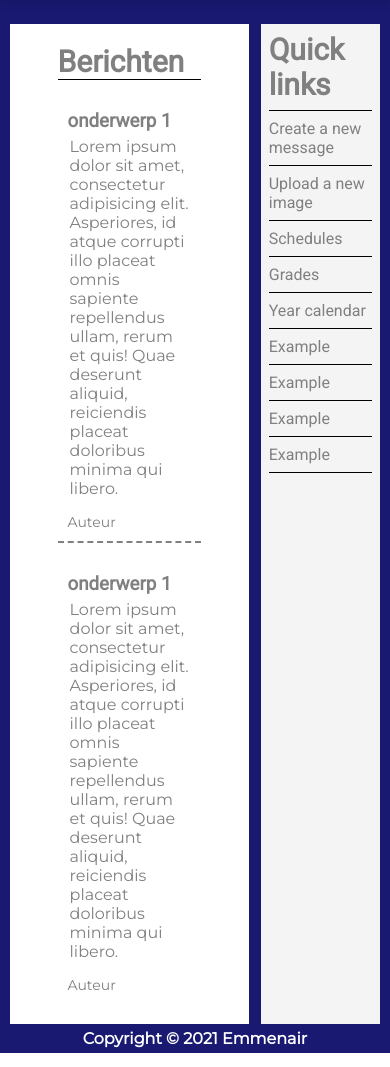
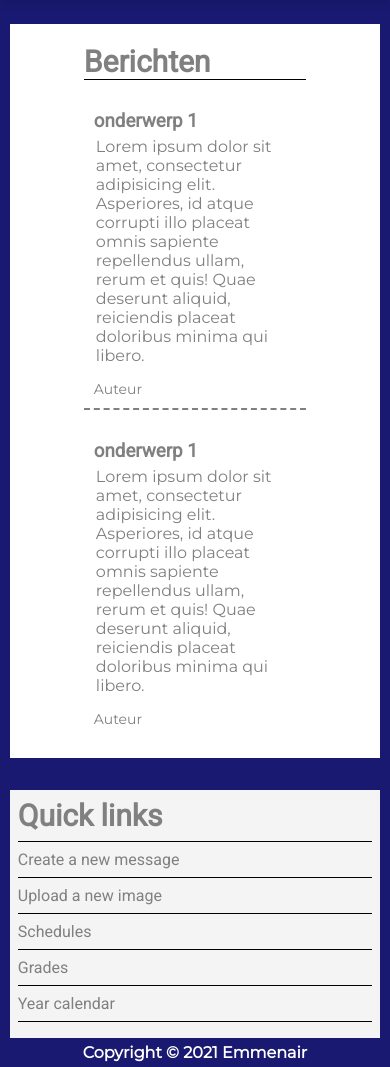
Before and after one commit to StendenRepo/Emmen-air, a PHP site: page /berichten.php?language=eng in a window 390 px wide. Shown: the part 76-1143 px from the top of the page. Run offline with PHP 8.4, Linux system fonts and the light colour scheme; some libraries are stand-ins or nearby versions.

Commit message:
made berichten.php responsive by using grid

```diff
--- a/public/berichten.php
+++ b/public/berichten.php
@@ -44,10 +44,6 @@ Opdracht: Project, berichten pagina.
         <p><a href="#"><?php echo $lang["quick-links-schedule"]?></a></p>
         <p><a href="#"><?php echo $lang["quick-links-grades"]?></a></p>
         <p><a href="#"><?php echo $lang["quick-links-yearcalendar"]?></a></p>
-        <p><a href="#"><?php echo $lang["quick-links-example"]; ?></a></p>
-        <p><a href="#"><?php echo $lang["quick-links-example"]; ?></a></p>
-        <p><a href="#"><?php echo $lang["quick-links-example"]; ?></a></p>
-        <p><a href="#"><?php echo $lang["quick-links-example"]; ?></a></p>
       </div>
     </div>
     <?php include "../templates/footer.php"; ?>
--- a/public/stylesheet.css
+++ b/public/stylesheet.css
@@ -6,6 +6,7 @@
     box-sizing: border-box;
     font-family: "Roboto", sans-serif;
 }
+
 
 /* gallerij pagina (Akash & Michel) */
 
@@ -31,7 +32,7 @@
     overflow: hidden;
 }
 
-.gallerij-image > img {
+.gallerij-image>img {
     width: 100%;
     height: 100%;
     object-fit: contain;
@@ -57,11 +58,13 @@
     padding: 20px;
 }
 
+
 /* Parent Container */
 
 .gallerij-image {
     position: relative;
 }
+
 
 /* Child Text Container */
 
@@ -79,6 +82,7 @@
     transition: visibility 0s, opacity 0.5s linear;
 }
 
+
 /* Hover on Parent Container */
 
 .gallerij-image:hover {
@@ -92,6 +96,7 @@
     visibility: visible;
     opacity: 0.7;
 }
+
 
 /* foto's */
 
@@ -193,6 +198,7 @@
 body {
     background-color: #191971;
 }
+
 
 /* header en nav */
 
@@ -324,6 +330,7 @@ header .logo a {
     padding-top: 100px;
 }
 
+
 /* informatie */
 
 .info-news {
@@ -345,6 +352,7 @@ header .logo a {
     width: 50%;
     margin-right: 0.5rem;
 }
+
 
 /* Upload knop */
 
@@ -383,6 +391,7 @@ header .logo a {
     color: #616161;
 }
 
+
 /* snelle links */
 
 .links {
@@ -407,6 +416,7 @@ header .logo a {
     padding: 0.5rem 0;
     border-bottom: 1px solid black;
 }
+
 
 /* news */
 
@@ -443,6 +453,7 @@ header .logo a {
     color: #616161;
     text-decoration: none;
 }
+
 
 /* evenementen */
 
@@ -484,6 +495,7 @@ header .logo a {
 .event-time p {
     padding-top: 0.25rem;
 }
+
 
 /* studentnummer */
 
@@ -584,26 +596,21 @@ input[type="submit"] {
 }
 
 .bericht-container {
-  display: flex;
-  flex-direction: row;
+    margin: 0 auto;
     width: 95%;
-  margin: 0 auto;
+    display: grid;
+    grid-template-columns: 65% 1% 33%;
+    grid-gap: 1rem;
 }
 
 .bericht-overview {
     color: gray;
-  flex: 20;
     background-color: white;
     padding-bottom: 20px;
 }
 
-.berichten-divider {
-  flex: 1;
-}
-
 .berichten-links {
     color: gray;
-  flex: 10;
 }
 
 .bericht {
@@ -688,6 +695,7 @@ input[type="submit"] {
     transform: translateY(4px);
 }
 
+
 /* footer */
 
 footer {
@@ -699,6 +707,7 @@ footer {
     font-weight: bold;
     margin: 5px 0;
 }
+
 
 /* informatie */
 
@@ -768,9 +777,10 @@ input:focus {
     font-weight: bold;
 }
 
+
 /* mobiel gedeelte */
 
-@media (max-width: 896px) {
+@media(max-width: 896px) {
     .home {
         grid-template-columns: 1fr;
         padding: 0 2rem 2rem;
@@ -797,20 +807,32 @@ input:focus {
     .news {
         margin: 0 auto;
     }
+    .bericht-container {
+        grid-template-columns: none;
+        grid-auto-flow: row;
+    }
 }
 
-@media (max-width: 1024px) {
+@media(max-width: 1024px) {
     .openMenu {
         display: flex;
     }
     .nav-desktop {
         display: none;
     }
+    .bericht-container {
+        grid-template-columns: none;
+        grid-auto-flow: row;
+    }
 }
 
-@media (max-width: 1536px) {
+@media(max-width: 1536px) {
     .info-menu {
         grid-template-columns: 1fr;
+    }
+    .bericht-container {
+        grid-template-columns: none;
+        grid-auto-flow: row;
     }
 }
 
@@ -836,17 +858,17 @@ input:focus {
     justify-content: center;
 }
 
-.logo-wrapper > img {
+.logo-wrapper>img {
     width: 75%;
 }
 
-#login-form > label,
-#login-form > input {
+#login-form>label,
+#login-form>input {
     display: block;
     width: 100%;
 }
 
-#login-form > .login-input {
+#login-form>.login-input {
     outline: 0;
     margin-top: 5px;
     border: none;
@@ -862,7 +884,7 @@ input:focus {
     margin: 0 auto;
 }
 
-#login-form > input:focus {
+#login-form>input:focus {
     outline: none;
 }
 
@@ -872,7 +894,7 @@ input:focus {
     color: #707070;
 }
 
-#login-form > input.login-btn {
+#login-form>input.login-btn {
     width: 70%;
     margin: 5% auto 1rem;
     padding: 5px 1rem;
```
Lines whose indentation alone changed are shown as unchanged.
